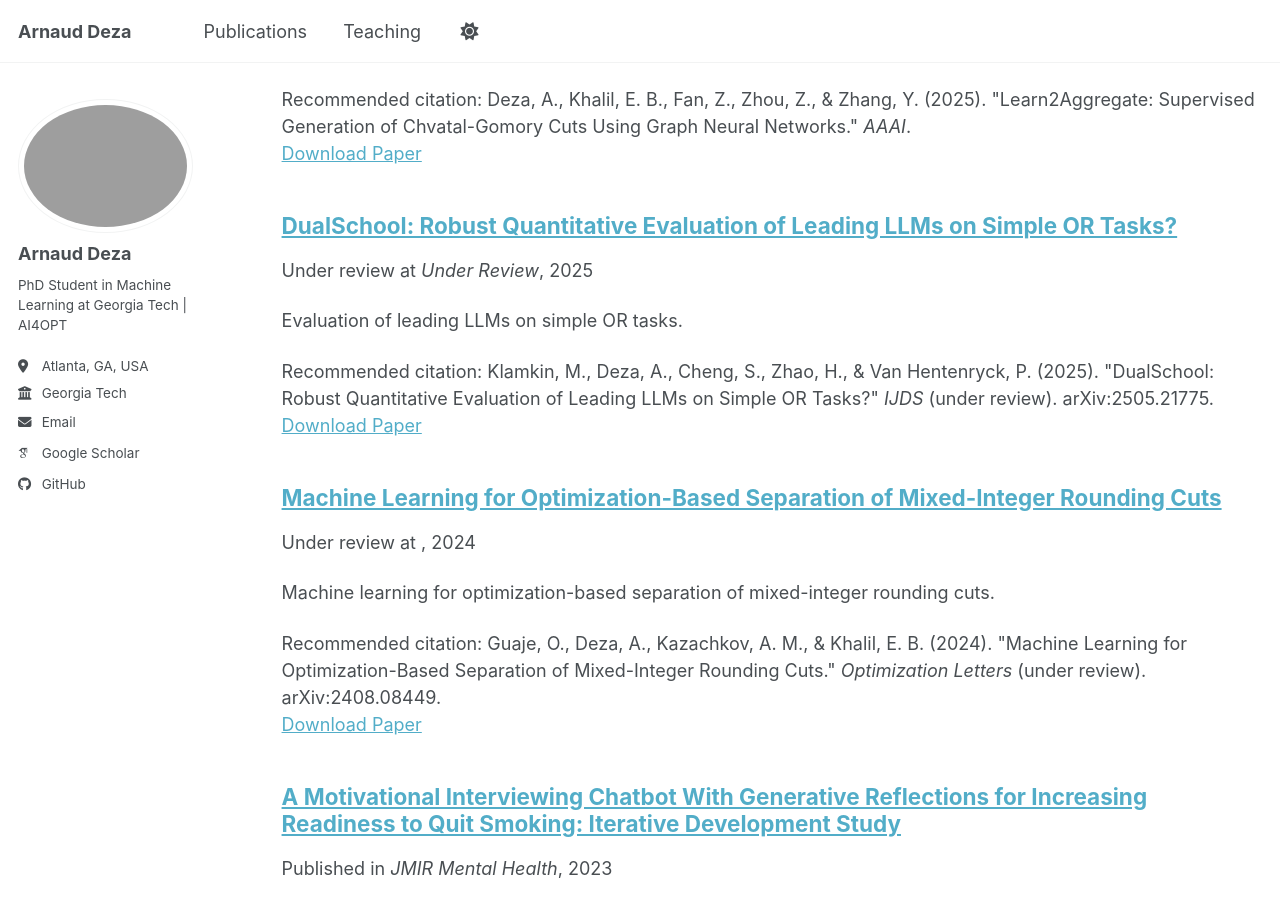
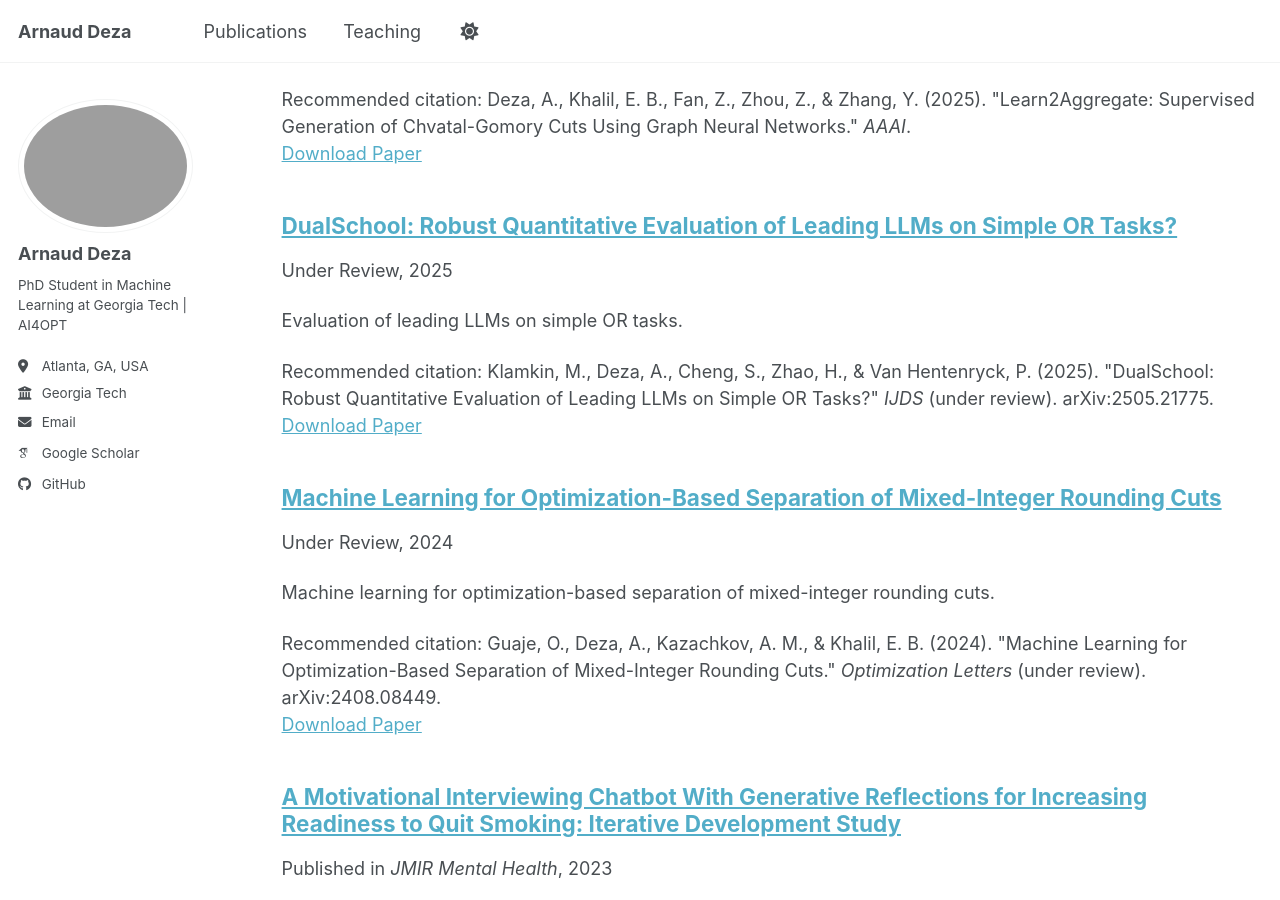
Before and after one commit to ArnaudDeza/ArnaudDeza.github.io, a Jekyll site: the page built from _pages/publications.html, in a window 1280 px wide and 900 px high, scrolled down 300 px. Built offline with Jekyll 4.4.1, drawn with Linux system fonts in a browser that asks for light colours; some web fonts are replaced; a script bundle is joined from its source files by our own code; library files that are not in the unit come from our copies.

Commit message:
fix under review

```diff
--- a/_includes/archive-single.html
+++ b/_includes/archive-single.html
@@ -44,7 +44,7 @@
           {% assign pub_year = post.date | default: "1900-01-01" | date: "%Y" %}
           {% assign venue_lower = post.venue | downcase %}
           {% if venue_lower contains "under review" %}
-            <p>Under review at <i>{{ post.venue | remove: "(under review)" | remove: "(Under review)" | remove: "under review" | remove: "Under review" | strip }}</i>, {{ pub_year }} </p>
+            <p>Under Review, {{ pub_year }} </p>
           {% else %}
             <p>Published in <i>{{ post.venue }}</i>, {{ pub_year }} </p>
           {% endif %}
```
